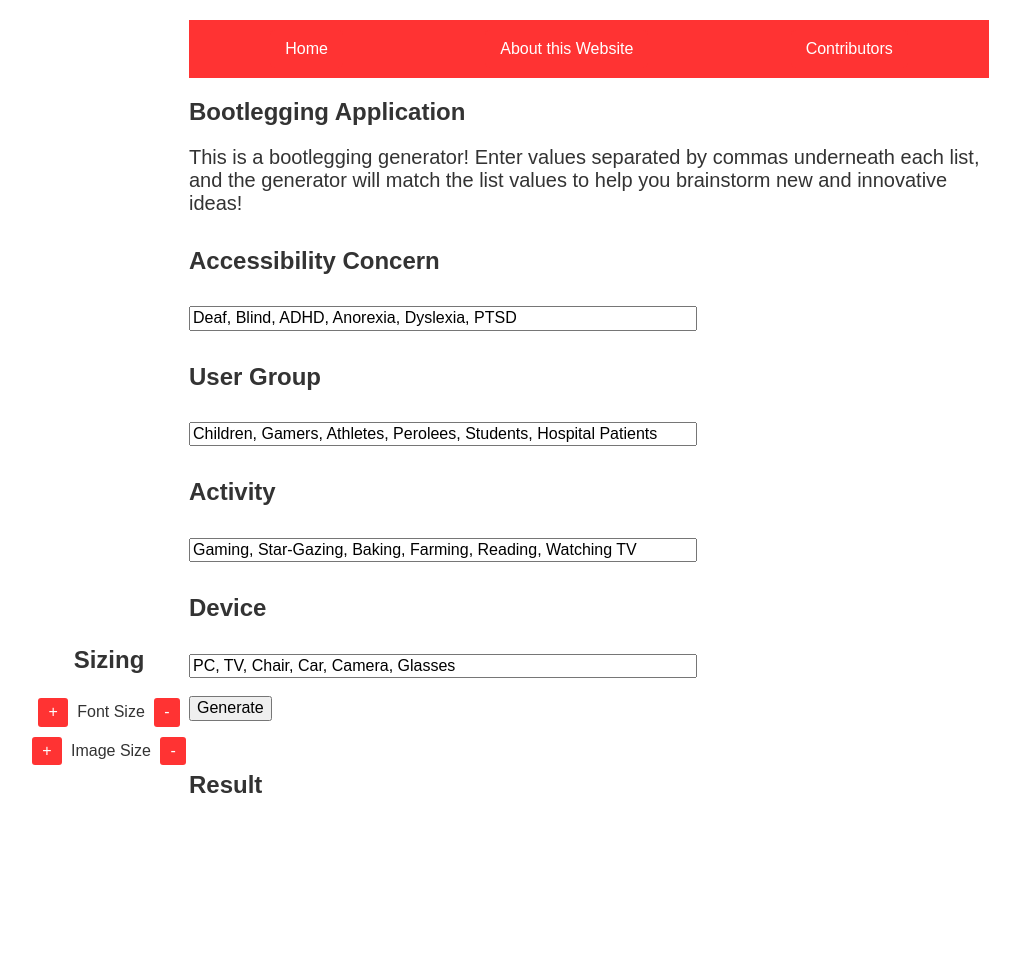
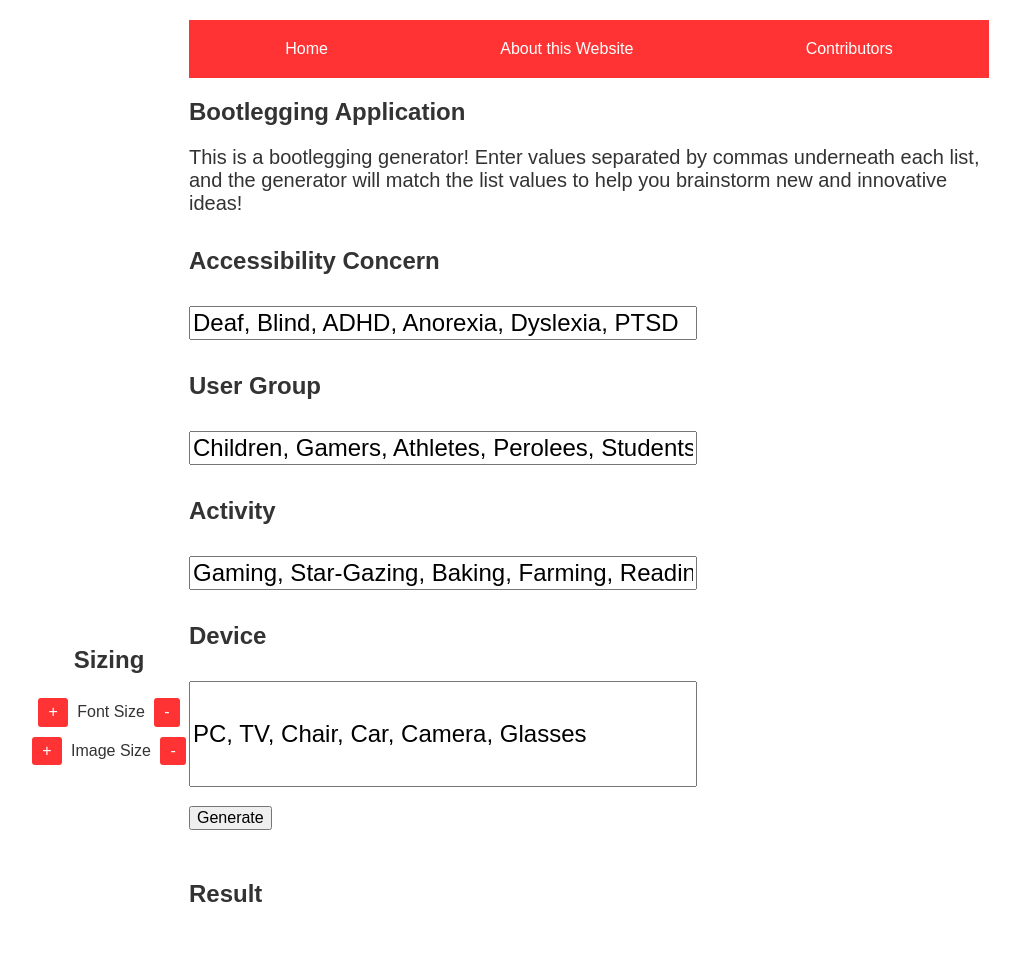
Before and after one commit to JBays1/CPS592s24, a website with bundled scripts: page index.html in a window 1280 px wide. Shown: the whole page, without its empty margins (51-1071 px from the left). Before the commit the page ends 869 px from the top, so only its background shows below. Built offline with nearby package versions, Linux system fonts and the light colour scheme; files whose address does not match are found by name.

Commit message:
input font size

```diff
--- a/blog.css
+++ b/blog.css
@@ -25,6 +25,10 @@ p {
 /* Adjust image size */
 img {
     width: 800%; /* Set default width for images */
+}
+
+input[type="text"] {
+    font-size:24px;
 }
 
 #accessibility {
--- a/index.html
+++ b/index.html
@@ -53,7 +53,7 @@
             <input type="text" id="Activity" style="height:auto; width:500px;" value="Gaming, Star-Gazing, Baking, Farming, Reading, Watching TV">
 
             <h4>Device</h4>
-            <input type="text" id="Device" style="height:auto; width:500px;" value="PC, TV, Chair, Car, Camera, Glasses">
+            <input type="text" size="100" id="Device" style="height:100px; width:500px;" value="PC, TV, Chair, Car, Camera, Glasses">
 
             <br>
             <br>
```
